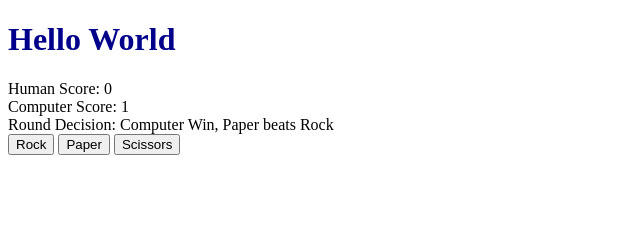
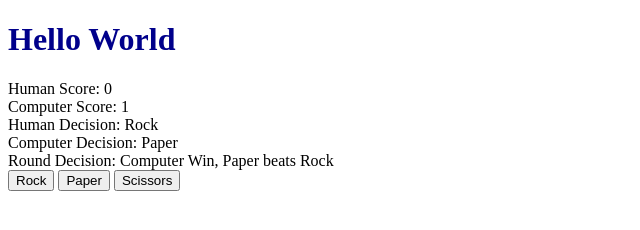
Before and after one commit to brandonnguyen257/Odin-Rock-Paper-Scissors, a plain HTML site: page index.html in a window 1280 px wide. Both pictures are taken after a click on the button "Rock". Shown: the whole page, without its empty margins (0-640 px from the left). Drawn offline with Linux system fonts and the light colour scheme.

Commit message:
display human and computer decision on UI

```diff
--- a/index.html
+++ b/index.html
@@ -17,6 +17,11 @@
     <div id="display-score">
         Computer Score: <span id="computer-score"></span>
     </div>
+
+    <div id="display-human-decision">Human Decision:  <span id="human-decision"></span></div>
+
+    <div id="display-computer-decision">Computer Decision:  <span id="computer-decision"></span></div>
+
     <div id="display-round-decision">
         Round Decision: <span id="round-decision"></span>
     </div>
--- a/script.js
+++ b/script.js
@@ -33,6 +33,14 @@ function updateScoreElements() {
 
 const roundDecisionElement = document.getElementById('round-decision');
 
+const humanDecisionElement = document.getElementById('human-decision');
+const computerDecisionElement = document.getElementById('computer-decision');
+
+function updatePlayerDecisionElements(humanInput, computerInput){
+    humanDecisionElement.textContent = humanInput;
+    computerDecisionElement.textContent = computerInput;
+}
+
 //Get DOM Game Option elements
 const rockButton = document.getElementById("rock-button");
 rockButton.addEventListener('click', () => playRound(GAME_OPTIONS.ROCK));
@@ -49,6 +57,7 @@ updateScoreElements();
 //main method to run
 function playRound(humanInput) {
     const computerInput = getComputerGameInput();
+    updatePlayerDecisionElements(humanInput, computerInput);
     const roundDecision = getRoundDecision(humanInput, computerInput);
     processRoundDecision(roundDecision, humanInput, computerInput);
     updateScoreElements();
```
